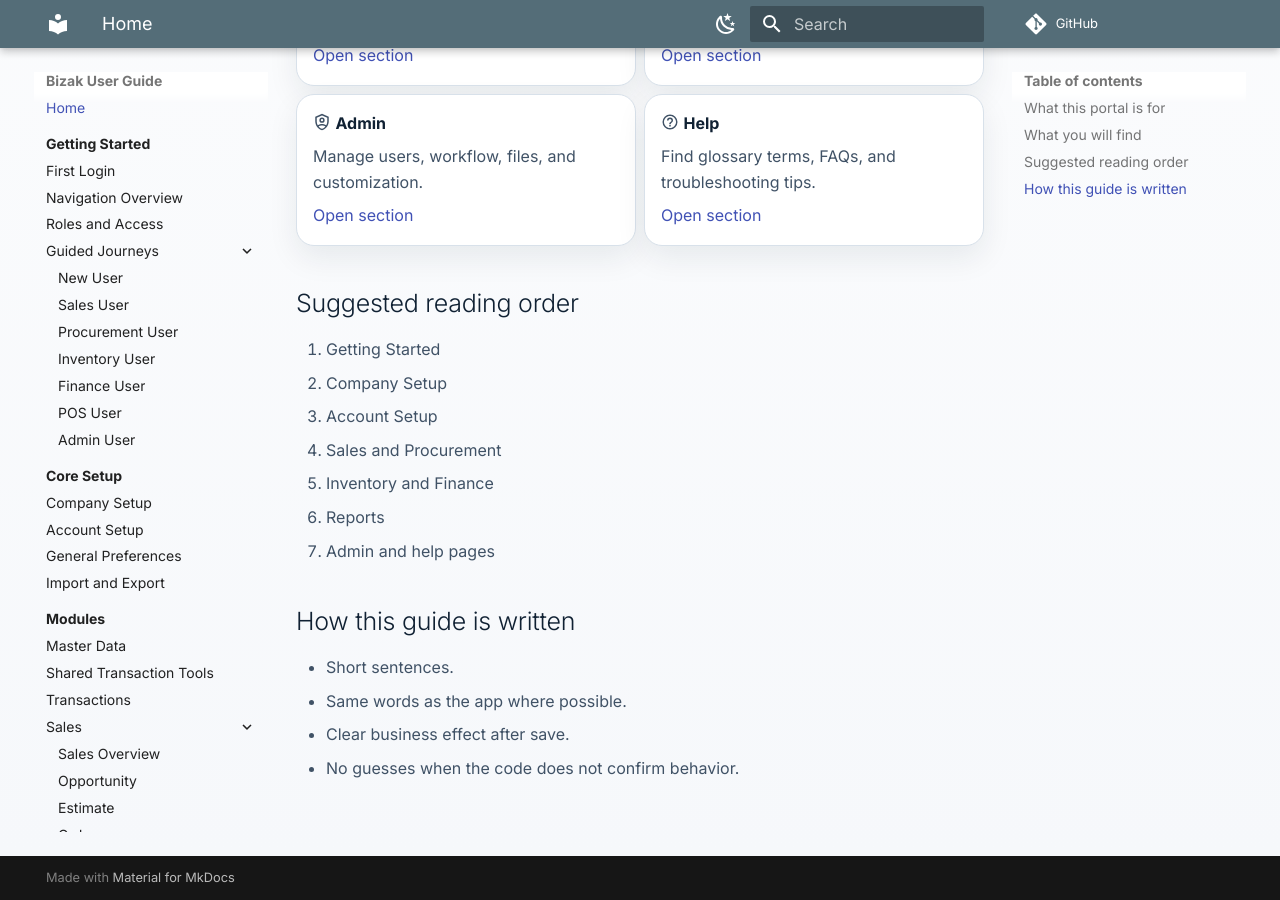
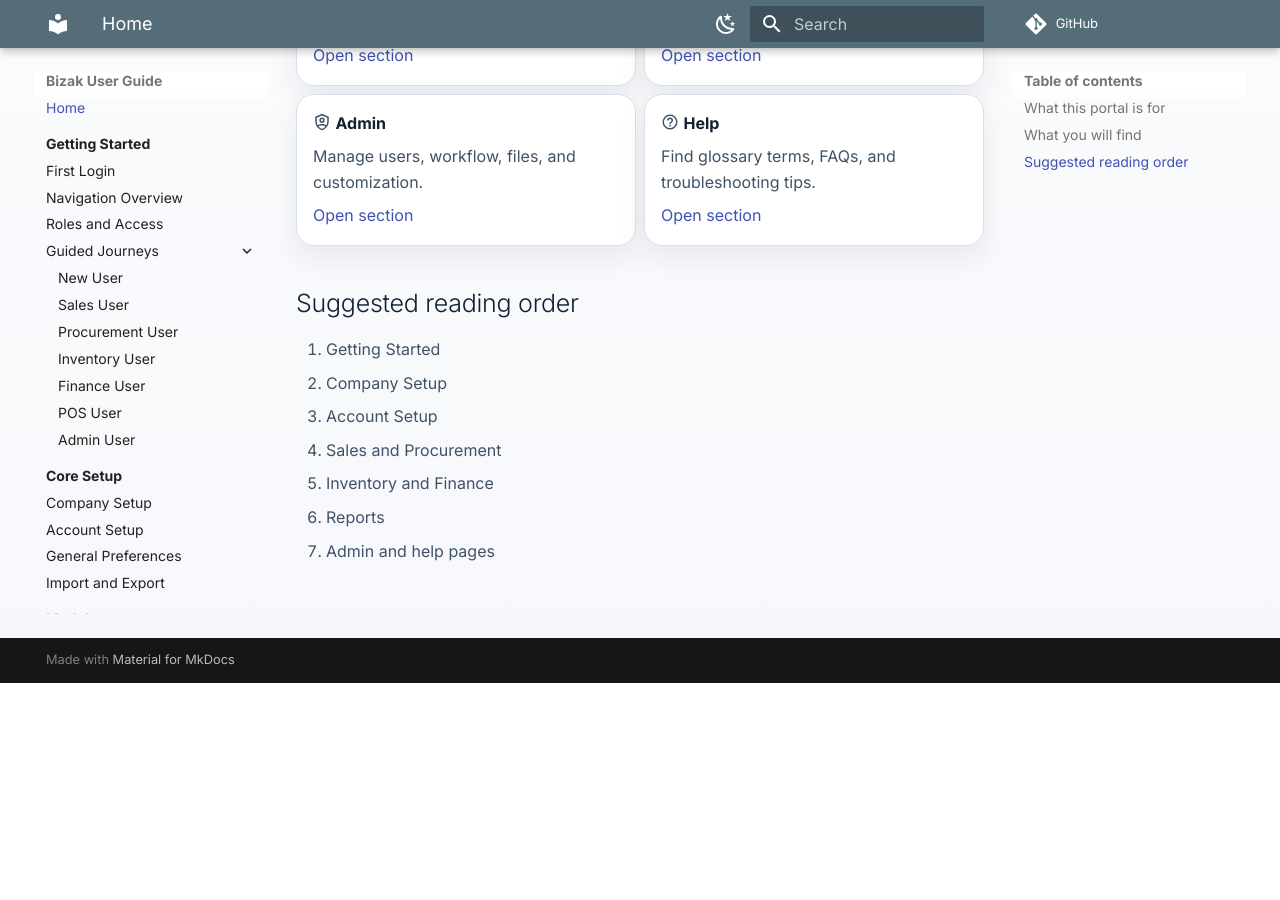
Before and after one commit to bizakerp/bizak-user-guide, an MkDocs documentation site: the page built from docs/index.md, in a window 1280 px wide and 900 px high, scrolled down 956 px. Built offline with MkDocs 1.6.1 and Material for MkDocs 9.7.7, drawn with Linux system fonts in a browser that asks for light colours; comment, search, counter and statistics services are not loaded; after the commit the page ends 1639 px from its top, so only the background shows below that.

Commit message:
Remove homepage editorial note

```diff
--- a/docs/index.md
+++ b/docs/index.md
@@ -73,10 +73,3 @@ It also helps an experienced user find a rule, field, or report quickly.
 5. Inventory and Finance
 6. Reports
 7. Admin and help pages
-
-## How this guide is written
-
-- Short sentences.
-- Same words as the app where possible.
-- Clear business effect after save.
-- No guesses when the code does not confirm behavior.
```
